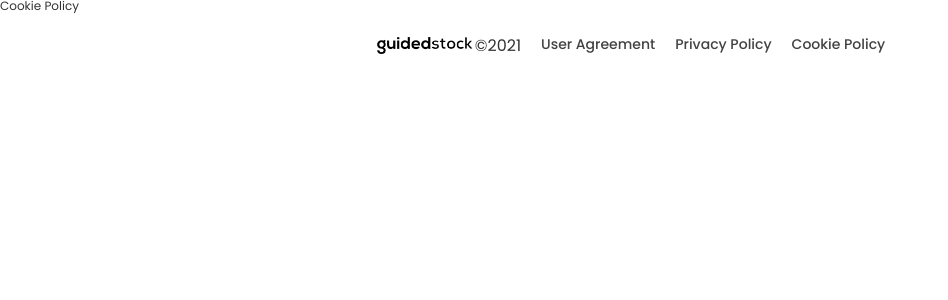
After one commit to pilgrim53/GuidedStock, a Django app: page /cookie-policy in a window 1280 px wide. The commit adds this page. Shown: the top 300 px of the page, without its empty margins (0-948 px from the left). Run offline with Django 3.2, Linux system fonts and the light colour scheme; parts of the project's set-up code (start-up, migrations or seed data) failed here and were passed over; some libraries are stand-ins or nearby versions.

Commit message:
view create for cookie_policy page, privacy_policy page and user_agreement page

```diff
--- a/stock_admin/templates/base.html
+++ b/stock_admin/templates/base.html
@@ -23,9 +23,9 @@
     <div class="login-footer">
         <div class="footer-link">
             <span><img src="{% static 'assets/logos/gs_logo.png' %}" alt="footer-logo" />©2021</span>
-            <span><a href="javascript:void(0);">User Agreement</a></span>
-            <span><a href="javascript:void(0);">Privacy Policy</a></span>
-            <span><a href="javascript:void(0);">Cookie Policy</a></span>
+            <span><a href="{% url 'user-agreement' %}">User Agreement</a></span>
+            <span><a href="{% url 'privacy-policy' %}">Privacy Policy</a></span>
+            <span><a href="{% url 'cookie-policy' %}">Cookie Policy</a></span>
         </div>
     </div>{% endblock %}
 
--- /dev/null
+++ b/stock_admin/templates/cookie_policy.html
@@ -0,0 +1,7 @@
+{% extends 'base.html' %}
+
+{% block title %}Cookie Policy{% endblock %}
+
+{% block content %}
+<h2>Cookie Policy</h2>
+{% endblock %}
--- a/stock_admin/urls.py
+++ b/stock_admin/urls.py
@@ -20,5 +20,11 @@ urlpatterns = [
         views.ChangePasswordFormView.as_view()), name='change_password'),
     path('terms-and-conditions', TemplateView.as_view(
         template_name='terms-and-conditions.html'), name='terms-and-conditions'),
+    path('user-agreement', TemplateView.as_view(template_name="user_agreement.html"),
+         name='user-agreement'),
+    path('privacy-policy', TemplateView.as_view(template_name="privacy_policy.html"),
+         name='privacy-policy'),
+    path('cookie-policy', TemplateView.as_view(template_name="cookie_policy.html"),
+         name='cookie-policy'),
     path('subscribe/', views.subscribe, name="subscribe"),
 ]
```
Also changed, not shown: stock_admin/templates/privacy_policy.html (added, +7 -0 lines), stock_admin/templates/user_agreement.html (added, +7 -0 lines).
